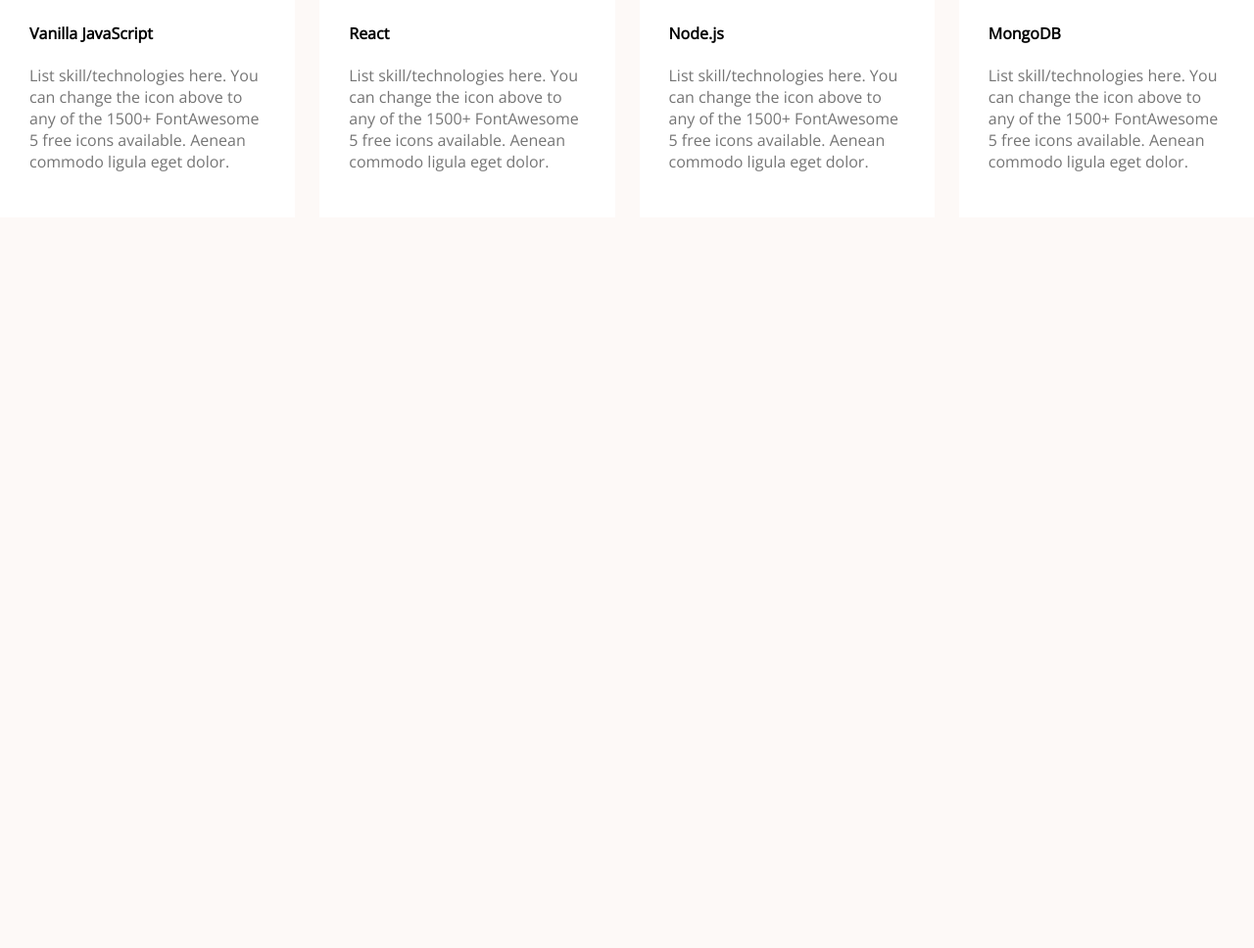
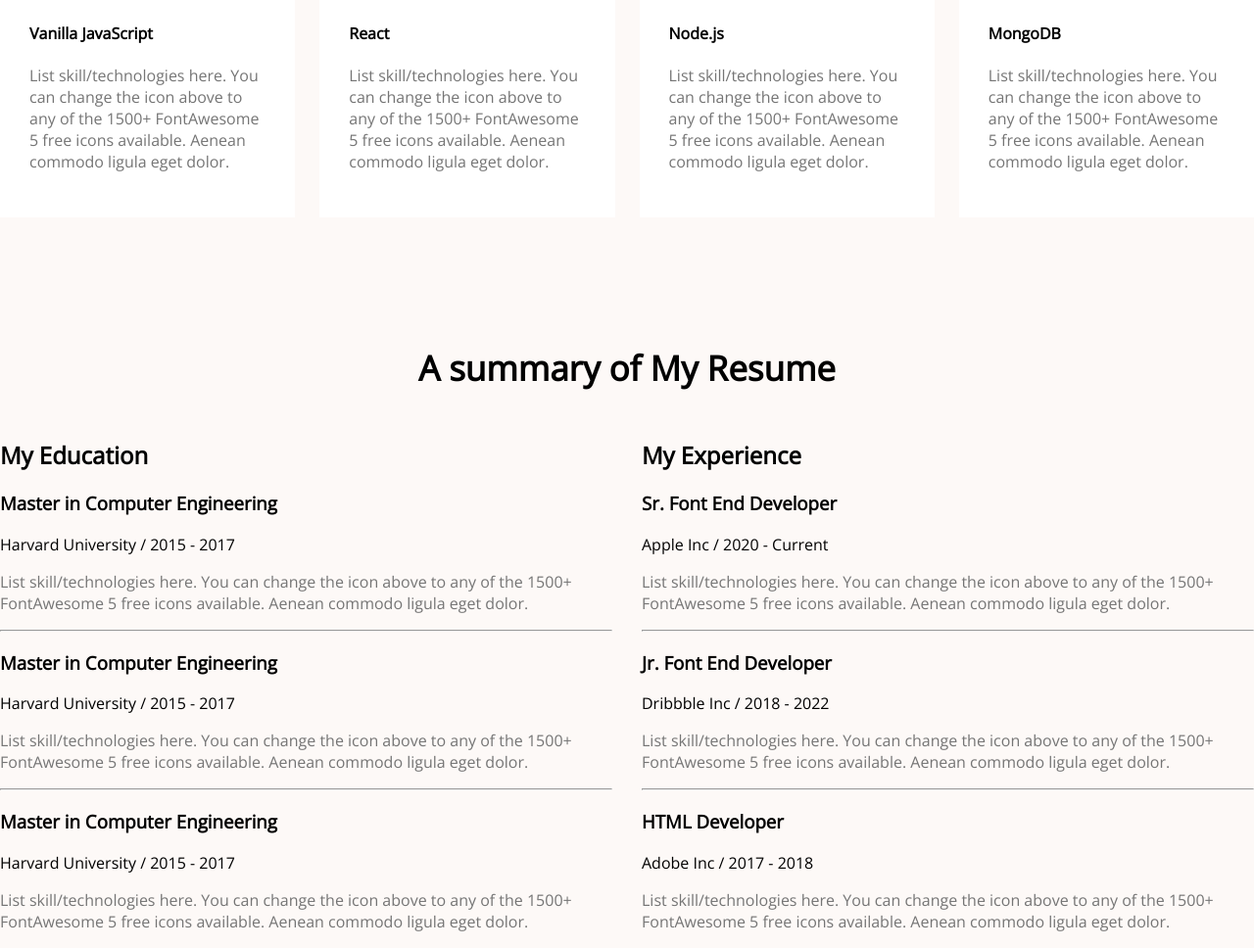
Before and after one commit to OmarFaruq3/developer-portfolio, a plain HTML site: page index.html in a window 1280 px wide. Shown: the part 2000-2968 px from the top of the page at 98% size. Before the commit the page ends 2222 px from the top, so only its background shows below. Drawn offline with nearby package versions, Linux system fonts and the light colour scheme.

Commit message:
Resume section added

```diff
--- a/index.html
+++ b/index.html
@@ -124,7 +124,78 @@
             <!-- what i do end -->
 
             <!-- resume start -->
-            <section></section>
+            <section class="resume">
+                <h1 class="section-title">A summary of My Resume</h1>
+                <div class="resume-container">
+                    <div class="education">
+                        <h2>My Education</h2>
+
+                        <div>
+                            <h3>Master in Computer Engineering</h3>
+                            <span>Harvard University / 2015 - 2017</span>
+                            <p>
+                                List skill/technologies here. You can change the icon above to any
+                                of the 1500+ FontAwesome 5 free icons available. Aenean commodo
+                                ligula eget dolor.
+                            </p>
+                        </div>
+                        <hr />
+                        <div>
+                            <h3>Master in Computer Engineering</h3>
+                            <span>Harvard University / 2015 - 2017</span>
+                            <p>
+                                List skill/technologies here. You can change the icon above to any
+                                of the 1500+ FontAwesome 5 free icons available. Aenean commodo
+                                ligula eget dolor.
+                            </p>
+                        </div>
+                        <hr />
+                        <div>
+                            <h3>Master in Computer Engineering</h3>
+                            <span>Harvard University / 2015 - 2017</span>
+                            <p>
+                                List skill/technologies here. You can change the icon above to any
+                                of the 1500+ FontAwesome 5 free icons available. Aenean commodo
+                                ligula eget dolor.
+                            </p>
+                        </div>
+                    </div>
+                    <div class="experience">
+                        <h2>My Experience</h2>
+                        <div>
+                            <div>
+                                <h3>Sr. Font End Developer</h3>
+                                <span>Apple Inc / 2020 - Current</span>
+                                <p>
+                                    List skill/technologies here. You can change the icon above to
+                                    any of the 1500+ FontAwesome 5 free icons available. Aenean
+                                    commodo ligula eget dolor.
+                                </p>
+                            </div>
+                            <hr />
+                            <div>
+                                <h3>Jr. Font End Developer</h3>
+                                <span>Dribbble Inc / 2018 - 2022</span>
+                                <p>
+                                    List skill/technologies here. You can change the icon above to
+                                    any of the 1500+ FontAwesome 5 free icons available. Aenean
+                                    commodo ligula eget dolor.
+                                </p>
+                            </div>
+                            <hr />
+                            <div>
+                                <h3>HTML Developer</h3>
+                                <span>Adobe Inc / 2017 - 2018</span>
+                                <p>
+                                    List skill/technologies here. You can change the icon above to
+                                    any of the 1500+ FontAwesome 5 free icons available. Aenean
+                                    commodo ligula eget dolor.
+                                </p>
+                            </div>
+                        </div>
+                    </div>
+                </div>
+            </section>
             <!-- resume end -->
         </main>
         <!-- main end -->
--- a/styles/main.css
+++ b/styles/main.css
@@ -138,3 +138,12 @@ main {
     background-color: #ffffff;
     text-align: left;
 }
+
+/* style for resume */
+.resume {
+    margin-top: 130px;
+}
+.resume-container {
+    display: flex;
+    gap: 30px;
+}
```
